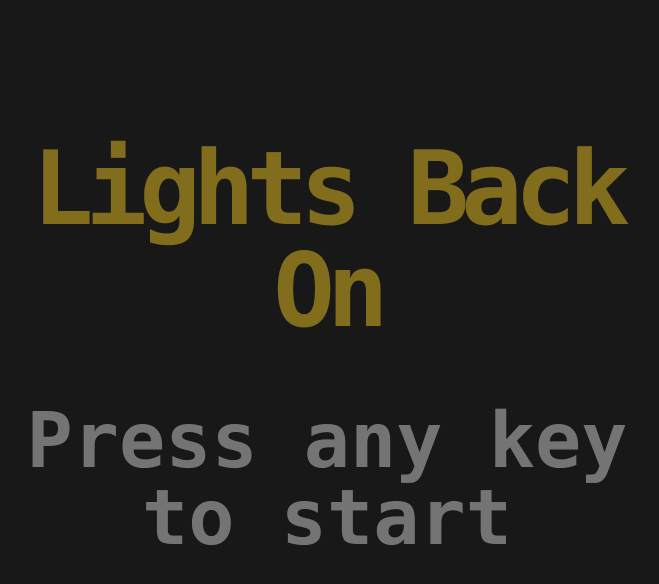
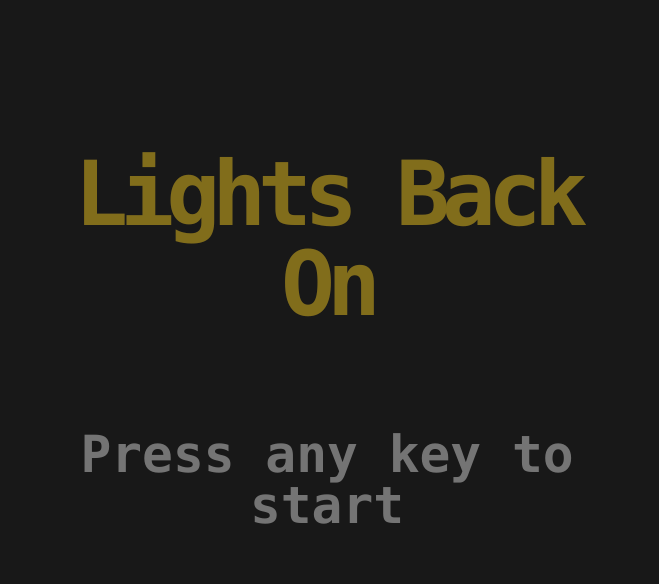
Before and after one commit to amolinasalazar/LightsBackOn, a plain HTML site: page index.html in a window 1280 px wide. Shown: the whole page, without its empty margins (313-972 px from the left). Drawn offline with Linux system fonts and the light colour scheme.

Commit message:
UPDATE styles

```diff
--- a/styles.css
+++ b/styles.css
@@ -5,7 +5,7 @@ html, body {
   }
   h1, h2, p {
 	font-family: "Lucida Console";
-	font-size: 8vw;
+	font-size: 7vw;
 	text-align: center;
 	line-height: 1;
 	margin: 0;
@@ -19,7 +19,7 @@ html, body {
   h2 {
 	color: rgba(255, 255, 255, .4);
 	top: 60%;
-	font-size: 6vw;
+	font-size: 4vw;
 	letter-spacing: 0rem;
   }
   p {
```
